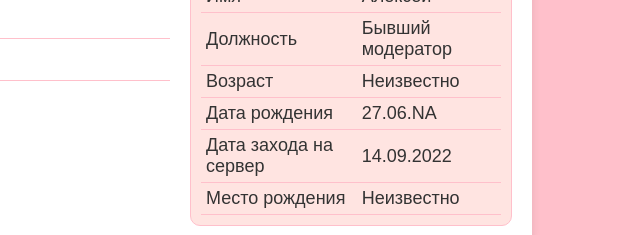
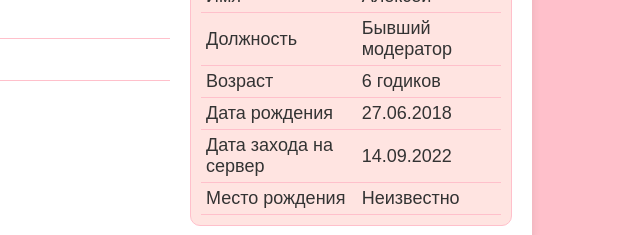
Before and after one commit to Visneviye-Allei-Wiki/tarelca, a plain HTML site: page index.html in a window 1280 px wide. Shown: the part 681-916 px from the top of the page, 640-1280 px from the left. Drawn offline with Linux system fonts and the light colour scheme.

Commit message:
Update index.html

```diff
--- a/index.html
+++ b/index.html
@@ -45,11 +45,11 @@
                     </tr>
                     <tr>
                         <td>Возраст</td>
-                        <td>Неизвестно</td>
+                        <td>6 годиков</td>
                     </tr>
                     <tr>
                         <td>Дата рождения</td>
-                        <td>27.06.NA</td>
+                        <td>27.06.2018</td>
                     </tr>
                     <tr>
                         <td>Дата захода на сервер</td>
```
